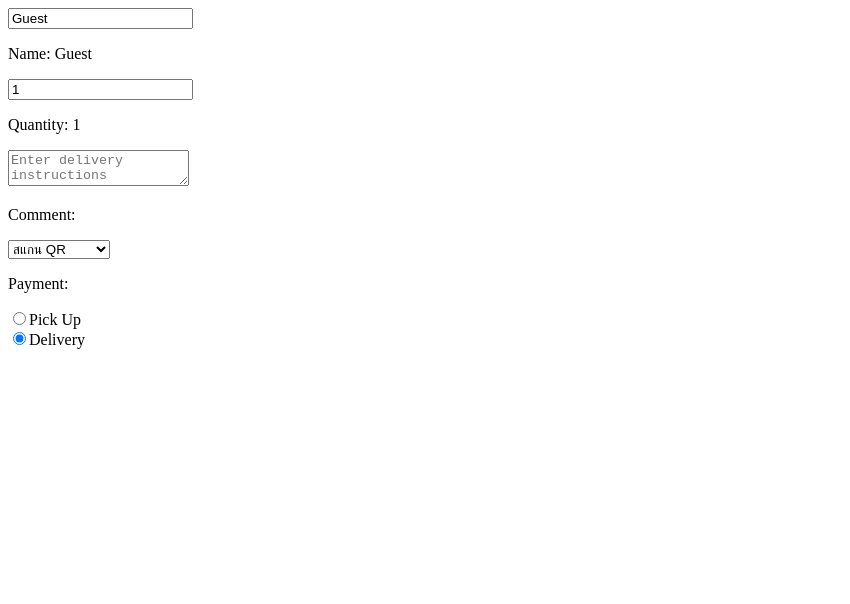
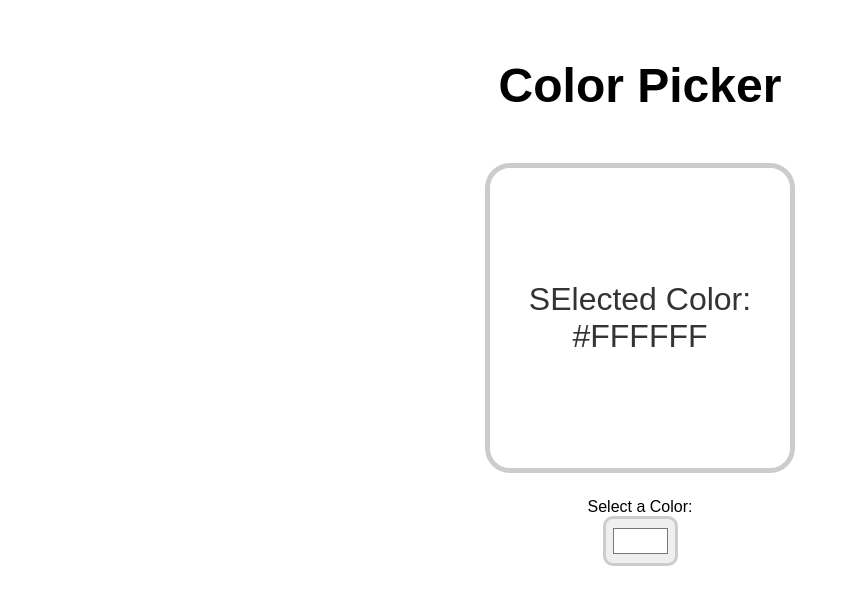
Before and after one commit to playerwave/Reactjs-brocode-fullcourse, a React (Vite) app: page / in a window 1280 px wide. Shown: the top 604 px of the page, without its empty margins (0-850 px from the left). Built offline with nearby package versions, Linux system fonts and the light colour scheme.

Commit message:
Color Picker

```diff
--- a/src/App.jsx
+++ b/src/App.jsx
@@ -1,9 +1,9 @@
-import MyComponent2 from "./MyComponent2";
+import ColorPicker from "./ColorPicker";
 
 function App() {
   return (
     <>
-      <MyComponent2 />
+      <ColorPicker />
     </>
   );
 }
--- /dev/null
+++ b/src/ColorPicker.jsx
@@ -0,0 +1,22 @@
+import React, { useState } from "react";
+
+function ColorPicker() {
+  const [color, setColor] = useState("#FFFFFF");
+
+  function handleColorChange(event) {
+    setColor(event.target.value);
+  }
+
+  return (
+    <div className="color-picker-container">
+      <h1>Color Picker</h1>
+      <div className="color-display" style={{ backgroundColor: color }}>
+        <p>SElected Color: {color}</p>
+      </div>
+      <label>Select a Color: </label>
+      <input type="color" value={color} onChange={handleColorChange} />
+    </div>
+  );
+}
+
+export default ColorPicker;
--- a/src/index.css
+++ b/src/index.css
@@ -65,3 +65,50 @@
   background-color: black;
   cursor: pointer;
 }
+
+body {
+  font-family: Arial, sans-serif;
+}
+
+.color-picker-container {
+  display: flex;
+  flex-direction: column;
+  align-items: center;
+}
+
+h1 {
+  margin: 50px;
+  font-size: 3rem;
+}
+
+.color-display {
+  width: 300px;
+  height: 300px;
+  display: flex;
+  justify-content: center;
+  align-items: center;
+  border: 5px solid hsl(0, 0%, 80%);
+  border-radius: 25px;
+  margin-bottom: 25px;
+  transition: 0.25s ease;
+}
+
+.color-display p {
+  color: hsl(0, 0%, 20%);
+  font-size: 2rem;
+  text-align: center;
+}
+
+.label {
+  font-size: 1.5rem;
+  font-weight: bold;
+  margin-bottom: 10px;
+}
+
+input[type="color"] {
+  width: 75px;
+  height: 50px;
+  padding: 5px;
+  border-radius: 10px;
+  border: 3px solid hsla(0, 0%, 80%);
+}
```
